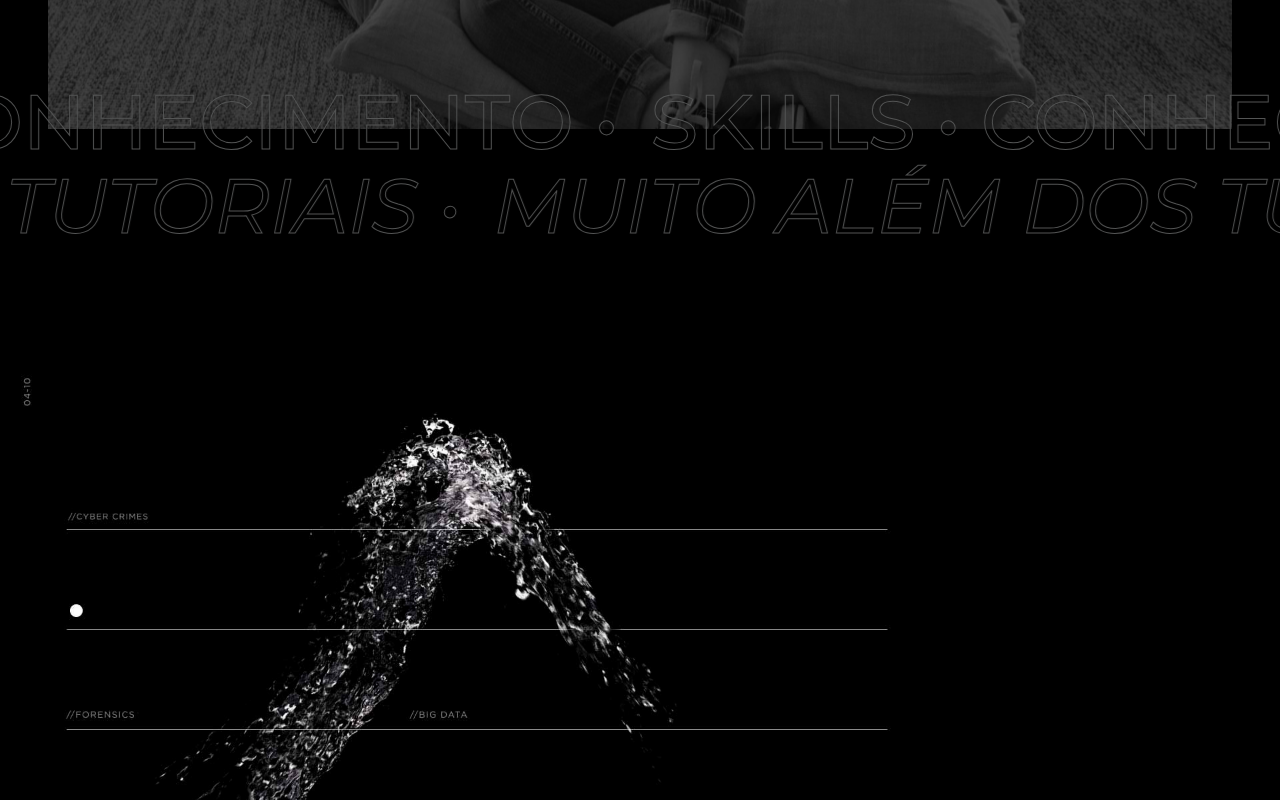
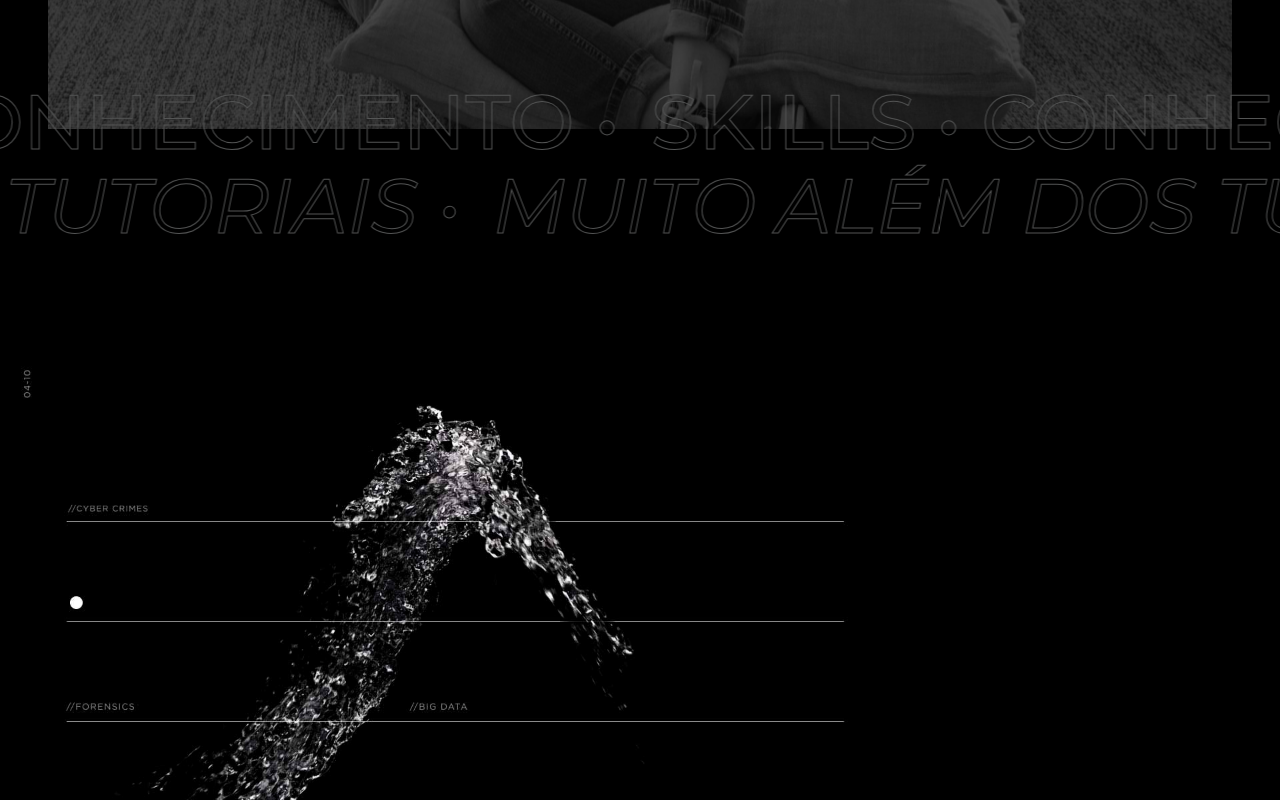
Before and after one commit to lucascmbra/landing-page, a Next.js app: page / in a window 1280 px wide. Shown: the part 1840-2640 px from the top of the page. Built offline with nearby package versions, Linux system fonts and the light colour scheme.

Commit message:
fix(water-sequence): adjust offset and padding top

```diff
--- a/src/components/WaterSequence/index.tsx
+++ b/src/components/WaterSequence/index.tsx
@@ -5,8 +5,8 @@ import { useEffect, useMemo, useRef, useState } from "react"
 const TOTAL_FRAMES = 192
 const LAST_FRAME = TOTAL_FRAMES - 1
 
-const DEFAULT_START_OFFSET = 0
-const DEFAULT_END_OFFSET = 500
+const DEFAULT_START_OFFSET = 100
+const DEFAULT_END_OFFSET = 350
 
 type WaterSequenceProps = {
   startOffset?: number
--- a/src/styles/components/_water-sequence.scss
+++ b/src/styles/components/_water-sequence.scss
@@ -1,12 +1,10 @@
-@use "../abstracts/mixins" as *;
-
 .water-sequence {
   position: relative;
   width: 100vw;
   min-height: 120vh;
   margin-left: calc(50% - 50vw);
   overflow: hidden;
-  @include section-padding-y;
+  padding-top: clamp(7.5rem, 8vw, 18.5rem);
 
   &__image {
     display: block;
```
